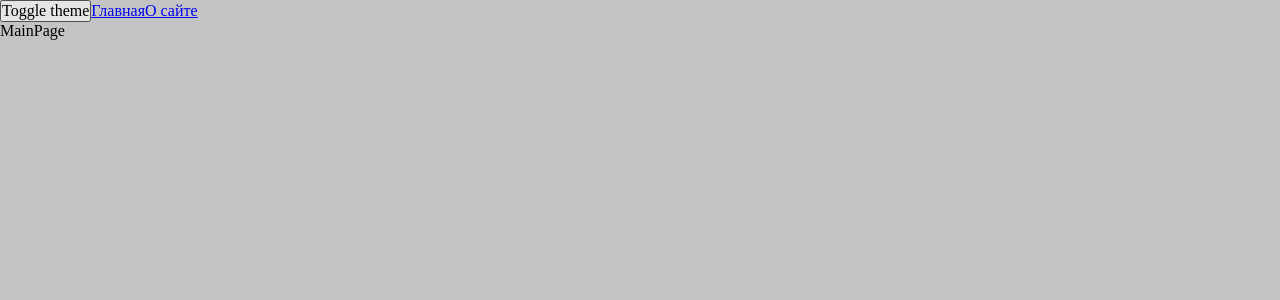
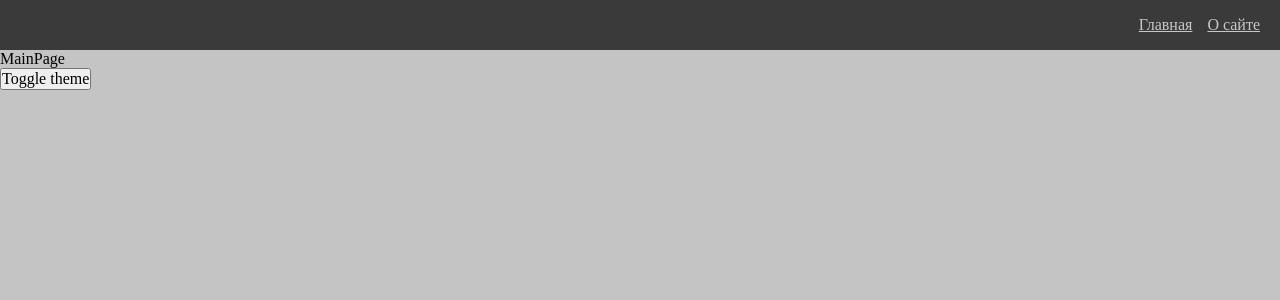
Before and after one commit to andreipaliy/articles_portal, a React app: page / in a window 1280 px wide. Shown: the top 300 px of the page. Built offline with nearby package versions, Linux system fonts and the light colour scheme.

Commit message:
Add Navbar widget + AppLink shared component

```diff
--- a/src/app/App.tsx
+++ b/src/app/App.tsx
@@ -3,16 +3,16 @@ import 'app/styles/index.scss'
 import { useTheme } from './providers/ThemeProvider'
 import { classNames } from 'shared/lib/classNames'
 import { AppRouter } from './providers/router/ui'
+import { Navbar } from 'widgets/Navbar'
 
 export const App = () => {
   const { theme, toggleTheme } = useTheme()
 
   return (
     <div className={classNames('app', {}, [theme])}>
+      <Navbar />
+      <AppRouter />
       <button onClick={toggleTheme}>Toggle theme</button>
-      <Link to={'/'}>Главная</Link>
-      <Link to={'/about'}>О сайте</Link>
-      <AppRouter />
     </div>
   )
 }
--- a/src/app/providers/router/ui/AppRouter.tsx
+++ b/src/app/providers/router/ui/AppRouter.tsx
@@ -7,7 +7,7 @@ export const AppRouter = () => {
     <Suspense fallback={<div>Loading...</div>}>
       <Routes>
         {Object.values(routeConfig).map(({ element, path }) => (
-          <Route path={path} element={element} />
+          <Route path={path} element={element} key={path} />
         ))}
       </Routes>
     </Suspense>
--- a/src/app/styles/themes/dark.scss
+++ b/src/app/styles/themes/dark.scss
@@ -1,8 +1,10 @@
 .app.dark {
+  --bg-color: #3a3a3b;
+  --inverted-bg-color: #c4c4c4;
 
-    --bg-color: #3a3a3b;
+  --primary-color: #c8c8c8;
+  --seconday-color: #858585;
 
-    --primary-color: #c8c8c8;
-    --seconday-color: #9b9b9b;
-
+  --inverted-primary-color: #000000;
+  --inverted-seconday-color: #494949;
 }
--- a/src/app/styles/themes/light.scss
+++ b/src/app/styles/themes/light.scss
@@ -1,8 +1,10 @@
 .app.light {
+  --bg-color: #c4c4c4;
+  --inverted-bg-color: #3a3a3b;
 
-    --bg-color: #c4c4c4;
+  --primary-color: #000000;
+  --seconday-color: #494949;
 
-    --primary-color: #000000;
-    --seconday-color: #494949;
-
+  --inverted-primary-color: #c8c8c8;
+  --inverted-seconday-color: #858585;
 }
--- a/src/app/styles/variables/globals.scss
+++ b/src/app/styles/variables/globals.scss
@@ -1,6 +1,5 @@
 :root {
-
-    --font-family-main: Serif, "Times New Roman", Consolas;
+  --font-family-main: Serif, 'Times New Roman', Consolas;
 
   --font-size-m: 16px;
   --font-line-m: 24px;
@@ -10,4 +9,6 @@
   --font-line-l: 32px;
   --font-l: var(--font-size-l) / var(--font-line-l) / var(--font-family-main);
 
+  // sizes
+  --navbar-height: 50px;
 }
--- a/src/shared/lib/classNames/classNames.ts
+++ b/src/shared/lib/classNames/classNames.ts
@@ -2,12 +2,12 @@ type Modes = Record<string, boolean | string>
 
 export function classNames(
   cls: string,
-  modes: Modes,
-  additional: string[]
+  modes: Modes = {},
+  additional: string[] = []
 ): string {
   return [
     cls,
-    ...additional,
+    ...additional.filter(Boolean),
     ...Object.entries(modes)
       .filter(([className, value]) => Boolean(value))
       .map(([className]) => className),
--- /dev/null
+++ b/src/shared/ui/AppLink/AppLink.module.scss
@@ -0,0 +1,11 @@
+.AppLink {
+  color: var(--primary-color);
+}
+
+.primary {
+  color: var(--primary-color);
+}
+
+.secondary {
+  color: var(--inverted-primary-color);
+}
--- /dev/null
+++ b/src/shared/ui/AppLink/AppLink.tsx
@@ -0,0 +1,32 @@
+import { classNames } from 'shared/lib/classNames'
+import cls from './AppLink.module.scss'
+import { Link, LinkProps } from 'react-router-dom'
+import { FC } from 'react'
+
+export enum AppLinkTheme {
+  PRIMARY = 'primary',
+  SECONDARY = 'secondary',
+}
+
+interface AppLinkProps extends LinkProps {
+  className?: string
+  theme?: AppLinkTheme
+}
+
+export const AppLink: FC<AppLinkProps> = ({
+  className,
+  children,
+  to,
+  theme = AppLinkTheme.PRIMARY,
+  ...otherProps
+}: AppLinkProps) => {
+  return (
+    <Link
+      className={classNames(cls.AppLink, {}, [className, cls[theme]])}
+      to={to}
+      {...otherProps}
+    >
+      {children}
+    </Link>
+  )
+}
--- /dev/null
+++ b/src/widgets/Navbar/index.ts
@@ -0,0 +1 @@
+export { Navbar } from './ui/Navbar'
--- /dev/null
+++ b/src/widgets/Navbar/ui/Navbar.module.scss
@@ -0,0 +1,16 @@
+.Navbar {
+  width: 100%;
+  height: var(--navbar-height);
+  background: var(--inverted-bg-color);
+  display: flex;
+  align-items: center;
+  padding: 20px;
+}
+
+.mainLink {
+  margin-right: 15px;
+}
+
+.links {
+  margin-left: auto;
+}
--- /dev/null
+++ b/src/widgets/Navbar/ui/Navbar.tsx
@@ -0,0 +1,26 @@
+import { classNames } from 'shared/lib/classNames'
+import cls from './Navbar.module.scss'
+import { AppLink, AppLinkTheme } from 'shared/ui/AppLink/AppLink'
+
+interface NavbarProps {
+  className?: string
+}
+
+export const Navbar = ({ className }: NavbarProps) => {
+  return (
+    <div className={classNames(cls.Navbar, {}, [className])}>
+      <div className={classNames(cls.links)}>
+        <AppLink
+          to={'/'}
+          theme={AppLinkTheme.SECONDARY}
+          className={classNames(cls.mainLink)}
+        >
+          Главная
+        </AppLink>
+        <AppLink theme={AppLinkTheme.SECONDARY} to={'/about'}>
+          О сайте
+        </AppLink>
+      </div>
+    </div>
+  )
+}
```
Also changed, not shown: src/app/styles/reset.scss (+5 -5 lines). Lines whose indentation alone changed are shown as unchanged.
